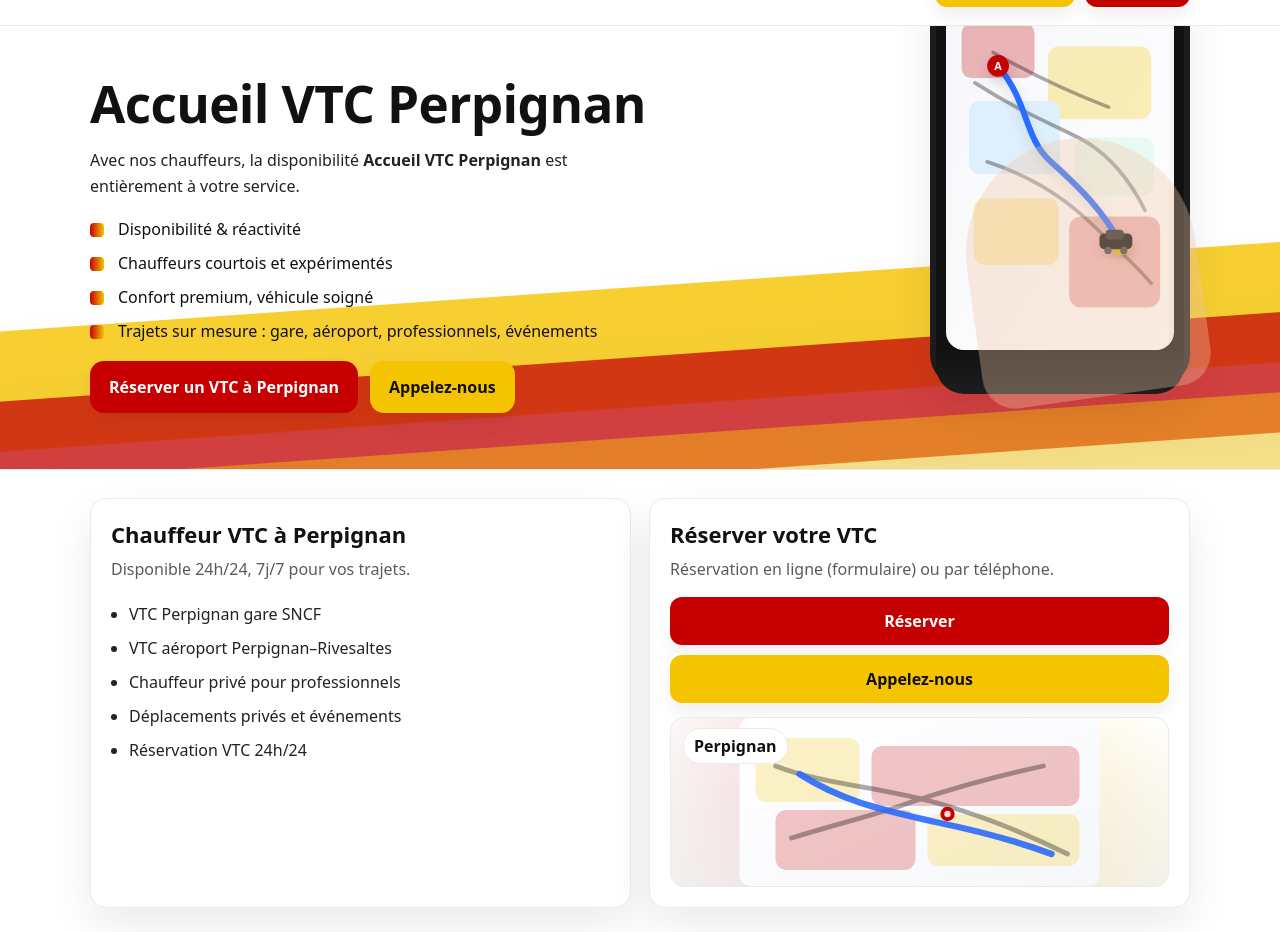
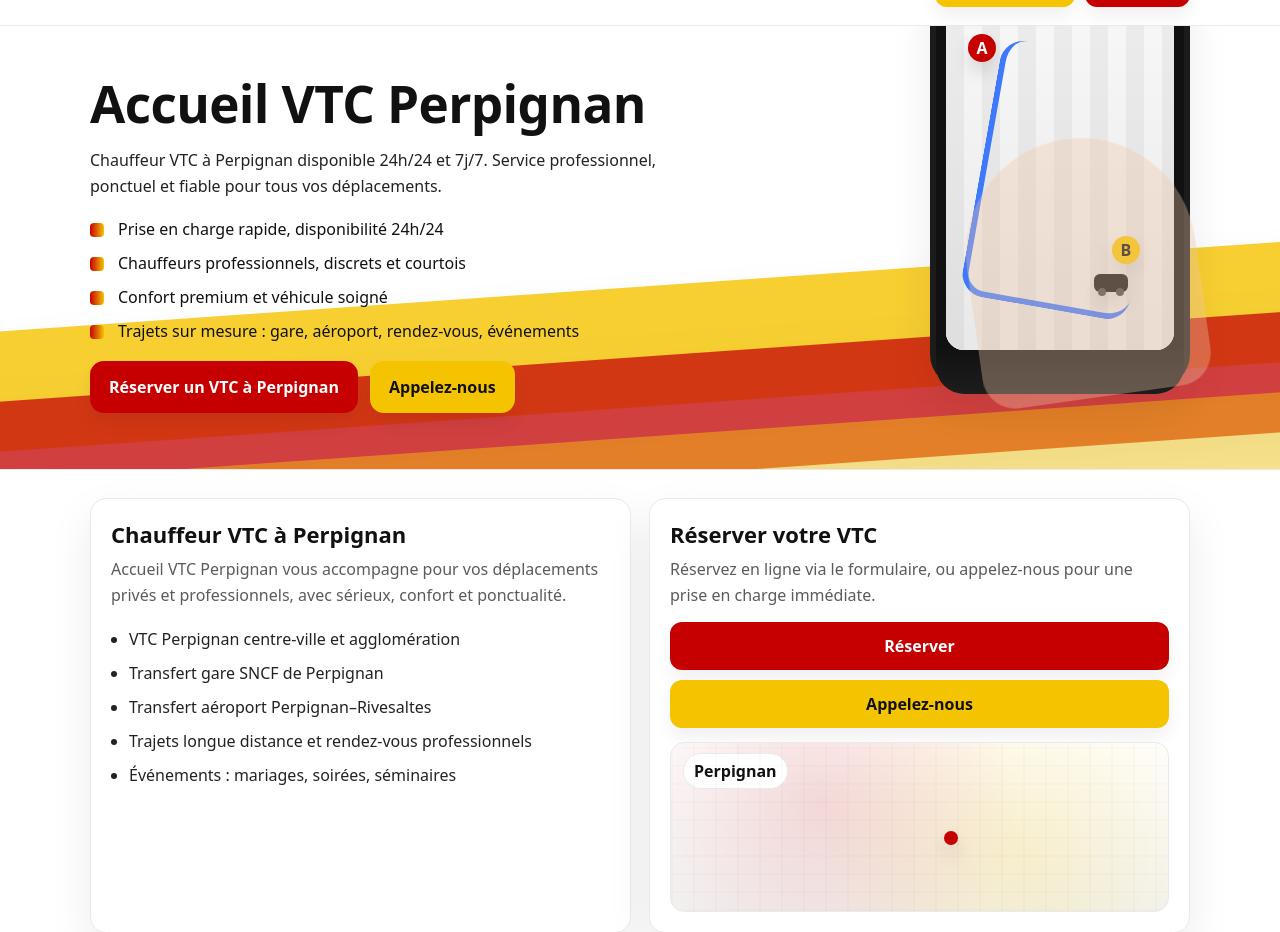
Before and after one commit to OuassVTC/www.accueilvtcperpignan.fr, a plain HTML site: page index.html in a window 1280 px wide. Shown: the part 59-991 px from the top of the page. Drawn offline with Linux system fonts and the light colour scheme.

Commit message:
index.html

```diff
--- a/index.html
+++ b/index.html
@@ -3,45 +3,67 @@
 <head>
   <meta charset="utf-8" />
   <meta name="viewport" content="width=device-width, initial-scale=1" />
-  <title>Accueil VTC Perpignan | Chauffeur VTC 24/7 – Réserver en ligne</title>
-  <meta name="description" content="Accueil VTC Perpignan : chauffeur privé disponible 24h/24. Transferts gare et aéroport, trajets sur mesure. Réservez en ligne ou appelez le 06 44 12 07 84." />
 
+  <title>Accueil VTC Perpignan | Chauffeur VTC 24/7 – Réserver</title>
+  <meta name="description" content="Accueil VTC Perpignan : chauffeur privé disponible 24h/24 et 7j/7. Transferts gare SNCF et aéroport Perpignan–Rivesaltes, trajets sur mesure. Réservez en ligne ou appelez le 06 44 12 07 84." />
+  <meta name="robots" content="index,follow" />
+
+  <!-- Canonical (SEO) -->
+  <link rel="canonical" href="https://www.accueilvtcperpignan.fr/" />
+
+  <!-- Open Graph (partage réseaux) -->
   <meta property="og:title" content="Accueil VTC Perpignan" />
   <meta property="og:description" content="Chauffeur VTC à Perpignan disponible 24h/24. Réservation en ligne ou par téléphone." />
   <meta property="og:type" content="website" />
+  <meta property="og:locale" content="fr_FR" />
+
+  <!-- Twitter -->
+  <meta name="twitter:card" content="summary" />
 
   <link rel="stylesheet" href="style.css" />
 </head>
 
 <body>
+  <!-- HEADER -->
   <header class="site-header">
     <div class="container nav">
-      <div class="brand">
+      <div class="brand" aria-label="Accueil VTC Perpignan">
         <span class="brand__dot" aria-hidden="true"></span>
         <span class="brand__name">Accueil VTC <strong>Perpignan</strong></span>
       </div>
 
       <div class="nav__cta">
-        <a class="btn btn--yellow" href="tel:0644120784" aria-label="Appeler Accueil VTC Perpignan">Appelez-nous</a>
-        <a class="btn btn--red" href="https://www.ouassvtc.fr" aria-label="Réserver un VTC à Perpignan">Réserver</a>
+        <a class="btn btn--yellow" href="tel:0644120784" aria-label="Appeler Accueil VTC Perpignan au 06 44 12 07 84">
+          Appelez-nous
+        </a>
+        <a class="btn btn--red" href="https://www.ouassvtc.fr" aria-label="Réserver un VTC à Perpignan">
+          Réserver
+        </a>
       </div>
     </div>
   </header>
 
   <main>
+
+    <!-- HERO -->
     <section class="hero">
       <div class="container hero__grid">
+
         <div class="hero__left">
+          <!-- H1 (tu voulais le garder) -->
           <h1>Accueil VTC Perpignan</h1>
+
+          <!-- Sous-titre validé : plus pro sans changer ton titre -->
           <p class="hero__lead">
-            Avec nos chauffeurs, la disponibilité <strong>Accueil VTC Perpignan</strong> est entièrement à votre service.
+            Chauffeur VTC à Perpignan disponible 24h/24 et 7j/7.
+            Service professionnel, ponctuel et fiable pour tous vos déplacements.
           </p>
 
           <ul class="checks">
-            <li>Disponibilité & réactivité</li>
-            <li>Chauffeurs courtois et expérimentés</li>
-            <li>Confort premium, véhicule soigné</li>
-            <li>Trajets sur mesure : gare, aéroport, professionnels, événements</li>
+            <li>Prise en charge rapide, disponibilité 24h/24</li>
+            <li>Chauffeurs professionnels, discrets et courtois</li>
+            <li>Confort premium et véhicule soigné</li>
+            <li>Trajets sur mesure : gare, aéroport, rendez-vous, événements</li>
           </ul>
 
           <div class="hero__buttons">
@@ -50,65 +72,25 @@
           </div>
         </div>
 
-        <!-- Téléphone + carte illustrée -->
+        <!-- Illustration téléphone -->
         <div class="hero__right" aria-hidden="true">
           <div class="phone-card">
             <div class="phone">
               <div class="phone__top"></div>
 
               <div class="phone__screen">
-                <div class="map-illu map-illu--phone" aria-hidden="true">
-                  <svg viewBox="0 0 360 560" width="100%" height="100%" xmlns="http://www.w3.org/2000/svg">
-                    <defs>
-                      <linearGradient id="bgMap" x1="0" y1="0" x2="1" y2="1">
-                        <stop offset="0" stop-color="#f6f7fb"/>
-                        <stop offset="1" stop-color="#ffffff"/>
-                      </linearGradient>
-                      <filter id="softShadow" x="-20%" y="-20%" width="140%" height="140%">
-                        <feDropShadow dx="0" dy="8" stdDeviation="10" flood-color="#000" flood-opacity=".12"/>
-                      </filter>
-                    </defs>
+                <!-- Badge -->
+                <div class="driver-status">
+                  <span class="dot"></span>
+                  Votre chauffeur est en approche
+                </div>
 
-                    <rect x="0" y="0" width="360" height="560" rx="22" fill="url(#bgMap)"/>
-
-                    <!-- Quartiers -->
-                    <g opacity=".28">
-                      <rect x="18" y="22" width="120" height="90" rx="16" fill="#c60000"/>
-                      <rect x="160" y="60" width="170" height="120" rx="18" fill="#f5c400"/>
-                      <rect x="30" y="150" width="150" height="120" rx="18" fill="#9ad7ff"/>
-                      <rect x="205" y="210" width="130" height="95" rx="18" fill="#b7f2d6"/>
-                      <rect x="38" y="310" width="140" height="110" rx="18" fill="#f5c400"/>
-                      <rect x="195" y="340" width="150" height="150" rx="20" fill="#c60000"/>
-                    </g>
-
-                    <!-- Routes -->
-                    <g opacity=".35" stroke="#111" stroke-width="6" stroke-linecap="round">
-                      <path d="M40 120 C110 165, 150 180, 210 210 C265 238, 300 290, 320 330" fill="none"/>
-                      <path d="M70 70 C140 110, 195 135, 260 160" fill="none"/>
-                      <path d="M60 250 C120 270, 180 300, 240 360 C275 395, 305 420, 330 450" fill="none"/>
-                    </g>
-
-                    <!-- Itinéraire -->
-                    <path d="M78 92 C130 155, 120 210, 165 250 C215 295, 250 330, 280 385"
-                          stroke="#2b6cff" stroke-width="10" fill="none" stroke-linecap="round" filter="url(#softShadow)"/>
-
-                    <!-- Pins -->
-                    <g filter="url(#softShadow)">
-                      <circle cx="78" cy="92" r="18" fill="#c60000"/>
-                      <text x="78" y="98" font-size="18" text-anchor="middle" fill="#fff" font-weight="900">A</text>
-
-                      <circle cx="280" cy="385" r="18" fill="#f5c400"/>
-                      <text x="280" y="391" font-size="18" text-anchor="middle" fill="#111" font-weight="900">B</text>
-                    </g>
-
-                    <!-- Voiture -->
-                    <g transform="translate(245 360)" filter="url(#softShadow)">
-                      <rect x="0" y="8" width="54" height="26" rx="8" fill="#111"/>
-                      <rect x="10" y="2" width="30" height="16" rx="6" fill="#2a2a2a"/>
-                      <circle cx="14" cy="36" r="6" fill="#444"/>
-                      <circle cx="40" cy="36" r="6" fill="#444"/>
-                    </g>
-                  </svg>
+                <!-- Carte (version CSS actuelle, compatible avec ton style.css) -->
+                <div class="map">
+                  <div class="map__pin map__pin--a">A</div>
+                  <div class="map__route"></div>
+                  <div class="map__pin map__pin--b">B</div>
+                  <div class="map__car"></div>
                 </div>
               </div>
 
@@ -118,8 +100,10 @@
             <div class="hand"></div>
           </div>
         </div>
+
       </div>
 
+      <!-- Vagues catalanes -->
       <div class="ribbons" aria-hidden="true">
         <span class="ribbon ribbon--yellow"></span>
         <span class="ribbon ribbon--red"></span>
@@ -127,81 +111,71 @@
       </div>
     </section>
 
+    <!-- CARTES -->
     <section class="section">
       <div class="container grid-2">
+
         <div class="card">
           <h2>Chauffeur VTC à Perpignan</h2>
-          <p class="muted">Disponible 24h/24, 7j/7 pour vos trajets.</p>
+          <p class="muted">
+            Accueil VTC Perpignan vous accompagne pour vos déplacements privés et professionnels,
+            avec sérieux, confort et ponctualité.
+          </p>
           <ul class="bullets">
-            <li>VTC Perpignan gare SNCF</li>
-            <li>VTC aéroport Perpignan–Rivesaltes</li>
-            <li>Chauffeur privé pour professionnels</li>
-            <li>Déplacements privés et événements</li>
-            <li>Réservation VTC 24h/24</li>
+            <li>VTC Perpignan centre-ville et agglomération</li>
+            <li>Transfert gare SNCF de Perpignan</li>
+            <li>Transfert aéroport Perpignan–Rivesaltes</li>
+            <li>Trajets longue distance et rendez-vous professionnels</li>
+            <li>Événements : mariages, soirées, séminaires</li>
           </ul>
         </div>
 
         <div class="card">
           <h2>Réserver votre VTC</h2>
-          <p class="muted">Réservation en ligne (formulaire) ou par téléphone.</p>
+          <p class="muted">
+            Réservez en ligne via le formulaire, ou appelez-nous pour une prise en charge immédiate.
+          </p>
 
           <div class="stack">
             <a class="btn btn--red btn--full" href="https://www.ouassvtc.fr">Réserver</a>
             <a class="btn btn--yellow btn--full" href="tel:0644120784">Appelez-nous</a>
           </div>
 
-          <!-- Mini-carte illustrée -->
-          <div class="mini-map mini-map--illu" aria-hidden="true">
+          <!-- Mini-carte (compatible avec ton CSS actuel) -->
+          <div class="mini-map" aria-hidden="true">
             <div class="mini-map__title">Perpignan</div>
-            <svg viewBox="0 0 900 420" width="100%" height="100%" xmlns="http://www.w3.org/2000/svg">
-              <defs>
-                <linearGradient id="miniBg" x1="0" y1="0" x2="1" y2="1">
-                  <stop offset="0" stop-color="#ffffff"/>
-                  <stop offset="1" stop-color="#f6f7fb"/>
-                </linearGradient>
-              </defs>
-
-              <rect x="0" y="0" width="900" height="420" rx="26" fill="url(#miniBg)"/>
-
-              <g opacity=".22">
-                <rect x="40" y="50" width="260" height="160" rx="26" fill="#f5c400"/>
-                <rect x="330" y="70" width="520" height="150" rx="28" fill="#c60000"/>
-                <rect x="90" y="230" width="350" height="150" rx="28" fill="#c60000"/>
-                <rect x="470" y="240" width="380" height="130" rx="28" fill="#f5c400"/>
-              </g>
-
-              <g opacity=".35" stroke="#111" stroke-width="12" stroke-linecap="round">
-                <path d="M90 120 C220 170, 360 170, 520 220 C650 260, 740 300, 820 340" fill="none"/>
-                <path d="M130 300 C260 260, 350 240, 430 210 C520 180, 620 150, 760 120" fill="none"/>
-              </g>
-
-              <path d="M150 140 C260 210, 360 230, 490 260 C610 285, 700 310, 780 340"
-                    stroke="#2b6cff" stroke-width="16" fill="none" stroke-linecap="round" opacity=".9"/>
-
-              <circle cx="520" cy="240" r="18" fill="#c60000"/>
-              <circle cx="520" cy="240" r="8" fill="#fff" opacity=".85"/>
-            </svg>
+            <div class="mini-map__pin"></div>
+            <div class="mini-map__lines"></div>
           </div>
         </div>
+
       </div>
     </section>
 
+    <!-- ZONES -->
     <section class="section section--soft">
       <div class="container">
         <div class="card card--wide">
           <h2>Zones desservies autour de Perpignan</h2>
           <p class="muted">
-            Perpignan, Canet-en-Roussillon, Saint-Cyprien, Argelès-sur-Mer, Collioure, Le Barcarès, Rivesaltes, Bompas, Pia, Cabestany.
+            Perpignan, Canet-en-Roussillon, Saint-Cyprien, Argelès-sur-Mer, Collioure, Le Barcarès,
+            Rivesaltes, Bompas, Pia, Cabestany.
+          </p>
+          <p class="muted" style="margin-top:10px;">
+            Besoin d’un VTC à Perpignan pour un transfert gare, aéroport ou un trajet sur mesure ?
+            Accueil VTC Perpignan est disponible 24h/24 et 7j/7.
           </p>
         </div>
       </div>
     </section>
+
   </main>
 
+  <!-- FOOTER -->
   <footer class="site-footer">
     <div class="container footer">
       <div>© <span id="y"></span> Accueil VTC Perpignan</div>
-      <div><a href="tel:0644120784">06 44 12 07 84</a></div>
+      <div><a href="tel:0644120784" aria-label="Appeler Accueil VTC Perpignan">06 44 12 07 84</a></div>
     </div>
   </footer>
 
```
